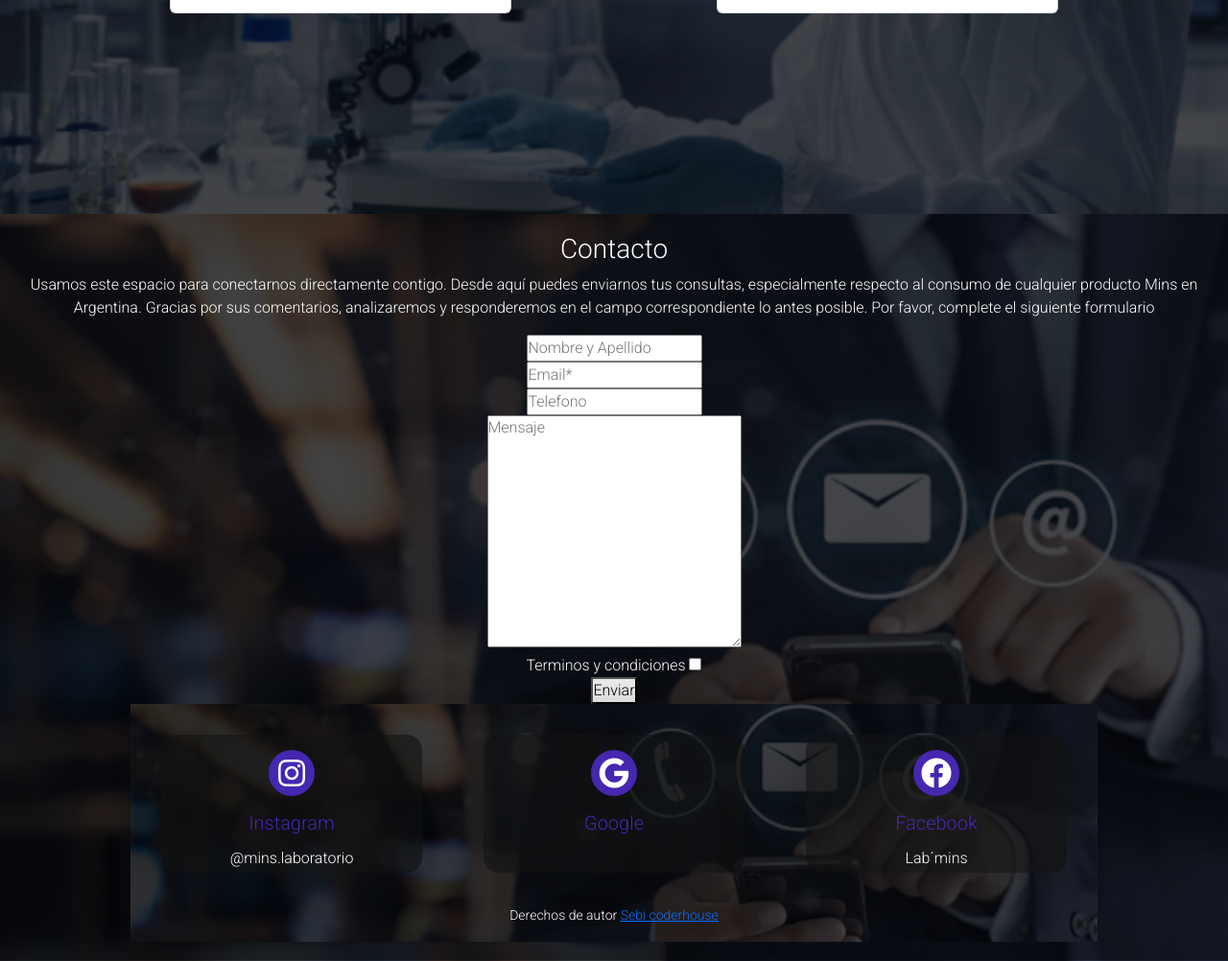
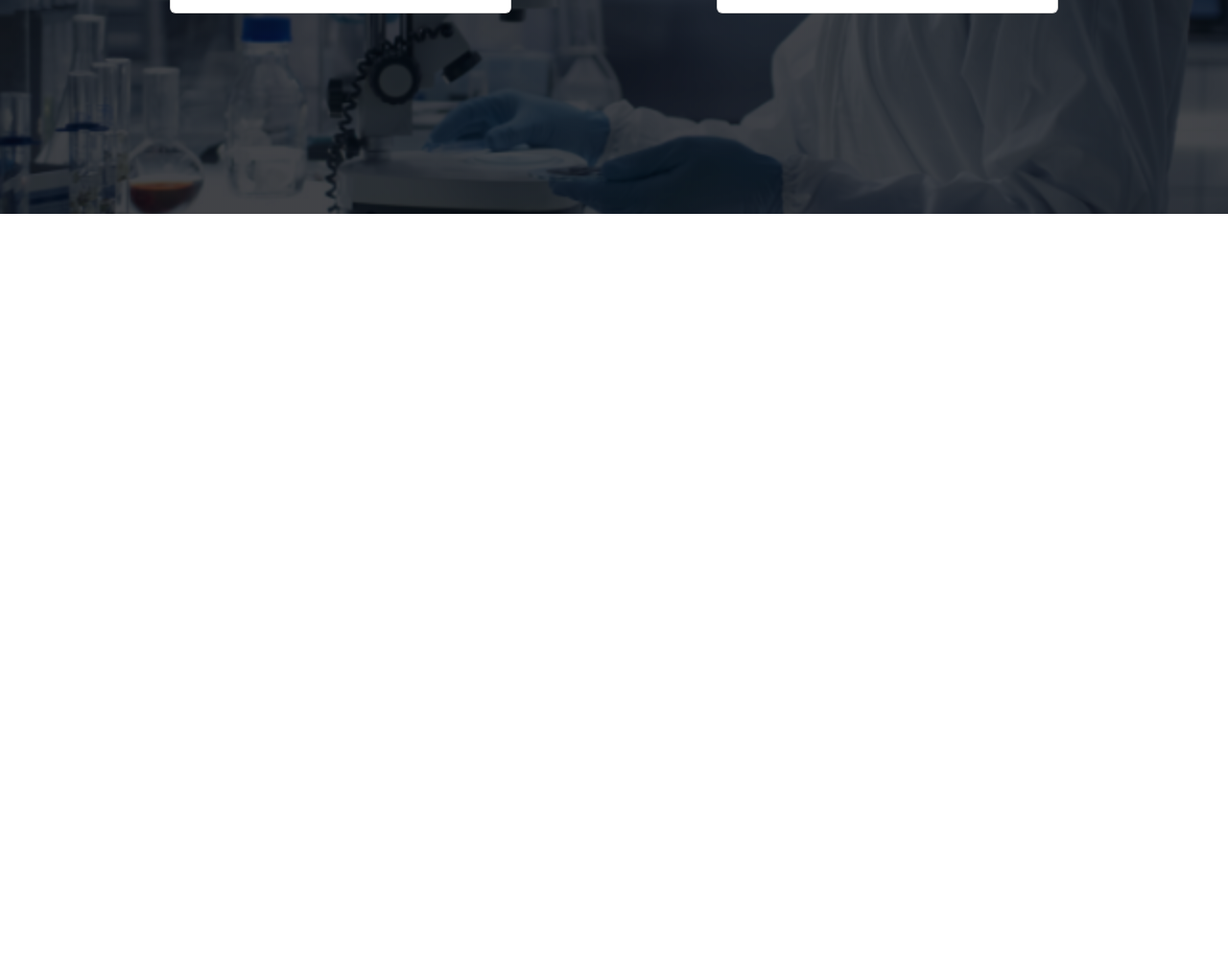
Before and after one commit to Sebita98/PreEntrega3-Mucci, a website: page index.html in a window 1280 px wide. Shown: the part 1291-2293 px from the top of the page at 96% size. After the commit the page ends 1514 px from the top, so only its background shows below. Drawn offline with nearby package versions, Linux system fonts and the light colour scheme.

Commit message:
mas commits

```diff
--- a/index.html
+++ b/index.html
@@ -46,7 +46,7 @@
                         <a class="nav-link active" aria-current="page" href="pages/rrhh.html">RRHH</a>
                     </li>
                     <li class="nav-item">
-                        <a class="nav-link active" aria-current="page" href="#contacto">Contacto</a>
+                        <a class="nav-link active" aria-current="page" href="pages/contacto.html">Contacto</a>
                     </li>
                 </ul>
             </div>
@@ -103,73 +103,7 @@
 
 
 
-    <div id="contacto" class="contacto">
-        <section class="formulario">
-            <h3>Contacto</h3>
 
-            <div class="pie">
-
-                <p class="pp">Usamos este espacio para conectarnos directamente contigo. Desde aquí puedes
-                    enviarnos tus
-                    consultas,
-                    especialmente respecto al consumo de cualquier producto Mins en Argentina. Gracias por sus
-                    comentarios,
-                    analizaremos y responderemos en el campo correspondiente lo antes posible.
-                    Por favor, complete el siguiente formulario</p>
-            </div>
-
-            <div class="pie2">
-                <form>
-
-                    <div>
-                        <input type="text" placeholder="Nombre y Apellido">
-                    </div>
-                    <div>
-
-                        <input type="email" placeholder="Email*">
-                    </div>
-                    <div>
-                        <input type="number" placeholder="Telefono">
-                    </div>
-
-                    <textarea name="" id="" cols="30" rows="10" placeholder="Mensaje"></textarea>
-
-                    <div>
-                        <label class="t-c" for=""> Terminos y condiciones</label>
-                        <input type="checkbox">
-                    </div>
-
-                    <button type="submit">Enviar</button>
-                </form>
-            </div>
-        </section>
-
-
-        <footer class="footer">
-            <div class="box-container">
-
-                <div class="box">
-                    <i class="fab fa-instagram"></i>
-                    <h3>Instagram</h3>
-                    <p>@mins.laboratorio</p>
-                </div>
-                <div class="box">
-                    <i class="fab fa-google"></i>
-                    <h3>Google</h3>
-
-                </div>
-                <div class="box">
-                    <i class="fab fa-facebook"></i>
-                    <h3>Facebook</h3>
-                    <p>Lab´mins</p>
-                </div>
-
-            </div>
-            <p><small> Derechos de autor <a
-                        href="https://plataforma.coderhouse.com/perfil/62f2d98a6e6966001a0e68b7">Sebi
-                        coderhouse</a></small></p>
-        </footer>
-    </div>
     <script src="https://cdn.jsdelivr.net/npm/bootstrap@5.2.2/dist/js/bootstrap.bundle.min.js"
         integrity="sha384-OERcA2EqjJCMA+/3y+gxIOqMEjwtxJY7qPCqsdltbNJuaOe923+mo//f6V8Qbsw3"
         crossorigin="anonymous"></script>
--- a/scss/_contacto.scss
+++ b/scss/_contacto.scss
@@ -22,7 +22,7 @@
 
   @media screen and (max-width: 768px) {
     .contacto  {
-      height: 430vh; } }
+      padding: 20px; } }
 
   .contacto2 {
     @extend .contacto;
```
Also changed, not shown: pages/contacto.html (+7 -0 lines), css/main.css.
